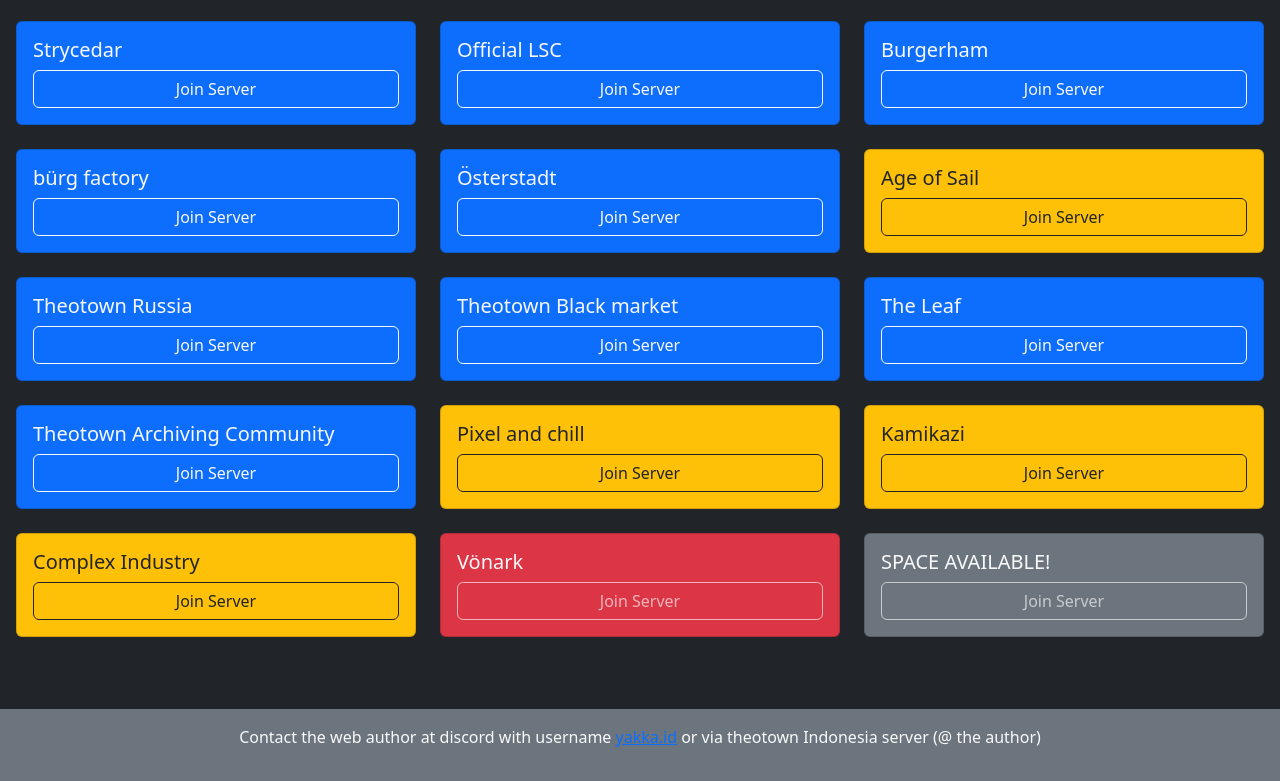
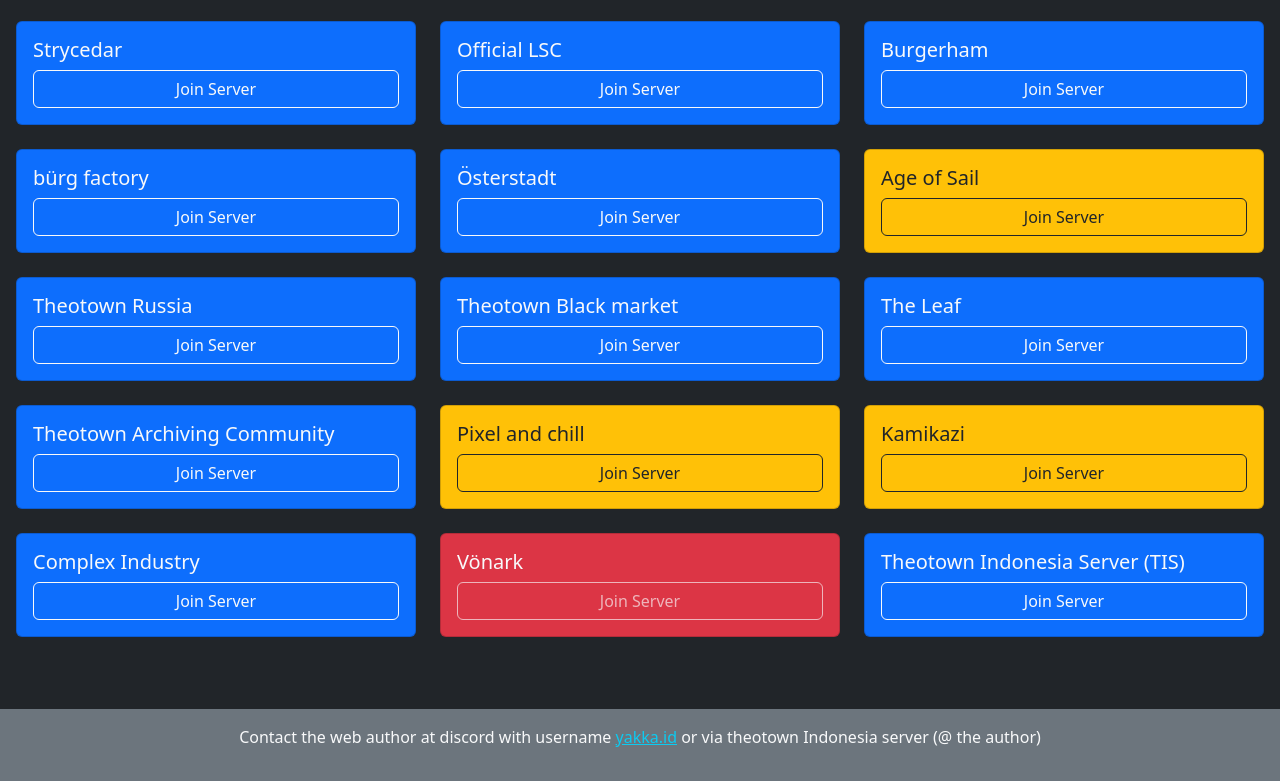
Before and after one commit to Kiki012184/theotown.gg, a plain HTML site: page index.html in a window 1280 px wide. Shown: the part 590-1371 px from the top of the page. Drawn offline with nearby package versions, Linux system fonts and the light colour scheme.

Commit message:
Add files via upload

```diff
--- a/index.html
+++ b/index.html
@@ -4,6 +4,10 @@
     <meta charset="UTF-8" />
     <meta name="viewport" content="width=device-width, initial-scale=1.0" />
     <link rel="stylesheet" href="https://cdn.jsdelivr.net/npm/bootstrap@5.3.0/dist/css/bootstrap.min.css" />
+    <meta
+      name="keywords"
+      content="theotown,theotown plugin,theotown forum,theotown best city,theotown best plugins,theotown download,theotown discord,download plugin theotown,theotown discord server,vonark,theotown community, theotown plugin creator"
+    />
     <!-- Primary Meta Tags -->
     <title>Theotown Community Discord Servers</title>
     <meta name="title" content="Theotown Community Discord Servers" />
@@ -37,7 +41,7 @@
       <section class="container-fluid pt-3 pb-5 bg-dark px-3">
         <h2 class="display-2 text-center text-light">Theotown Community Servers</h2>
         <p class="lead text-center text-light">Here is the list of theotown community server that i've joined before.</p>
-        <div class="mb-5 text-center text-light">
+        <div class="mb-5 text-center text-dark bg-light rounded container mx-auto col-md-10 px-3">
           <p class="">
             <b>COLOR INFORMATION:</b><br />
             <span class="badge bg-success">OFFICIAL SERVER</span>
@@ -201,10 +205,10 @@
           </div>
 
           <div class="col-md-4">
-            <div class="card bg-warning text-dark mb-4">
+            <div class="card bg-primary text-light mb-4">
               <div class="card-body">
                 <h5 class="card-title">Complex Industry</h5>
-                <a href="https://discord.gg/ZFebyfjE" class="btn btn-outline-dark w-100">Join Server</a>
+                <a href="https://discord.gg/9cxRBhkWmG" class="btn btn-outline-light w-100">Join Server</a>
               </div>
             </div>
           </div>
@@ -217,10 +221,10 @@
             </div>
           </div>
           <div class="col-md-4">
-            <div class="card bg-secondary text-light mb-4">
+            <div class="card bg-primary text-light mb-4">
               <div class="card-body">
-                <h5 class="card-title">SPACE AVAILABLE!</h5>
-                <a href="#" class="btn btn-outline-light w-100 disabled">Join Server</a>
+                <h5 class="card-title">Theotown Indonesia Server (TIS)</h5>
+                <a href="https://discord.gg/FbcNvnWu" class="btn btn-outline-light w-100">Join Server</a>
               </div>
             </div>
           </div>
@@ -256,7 +260,7 @@
     </main>
     <footer class="bg-secondary py-3">
       <div class="container text-center text-light">
-        <p>Contact the web author at discord with username <a href="#" class="disabled link-primary">yakka.id</a> or via theotown Indonesia server (@ the author)</p>
+        <p>Contact the web author at discord with username <a href="#" class="disabled link-info">yakka.id</a> or via theotown Indonesia server (@ the author)</p>
       </div>
     </footer>
     <script src="https://cdn.jsdelivr.net/npm/bootstrap@5.3.0/dist/js/bootstrap.bundle.min.js"></script>
```
